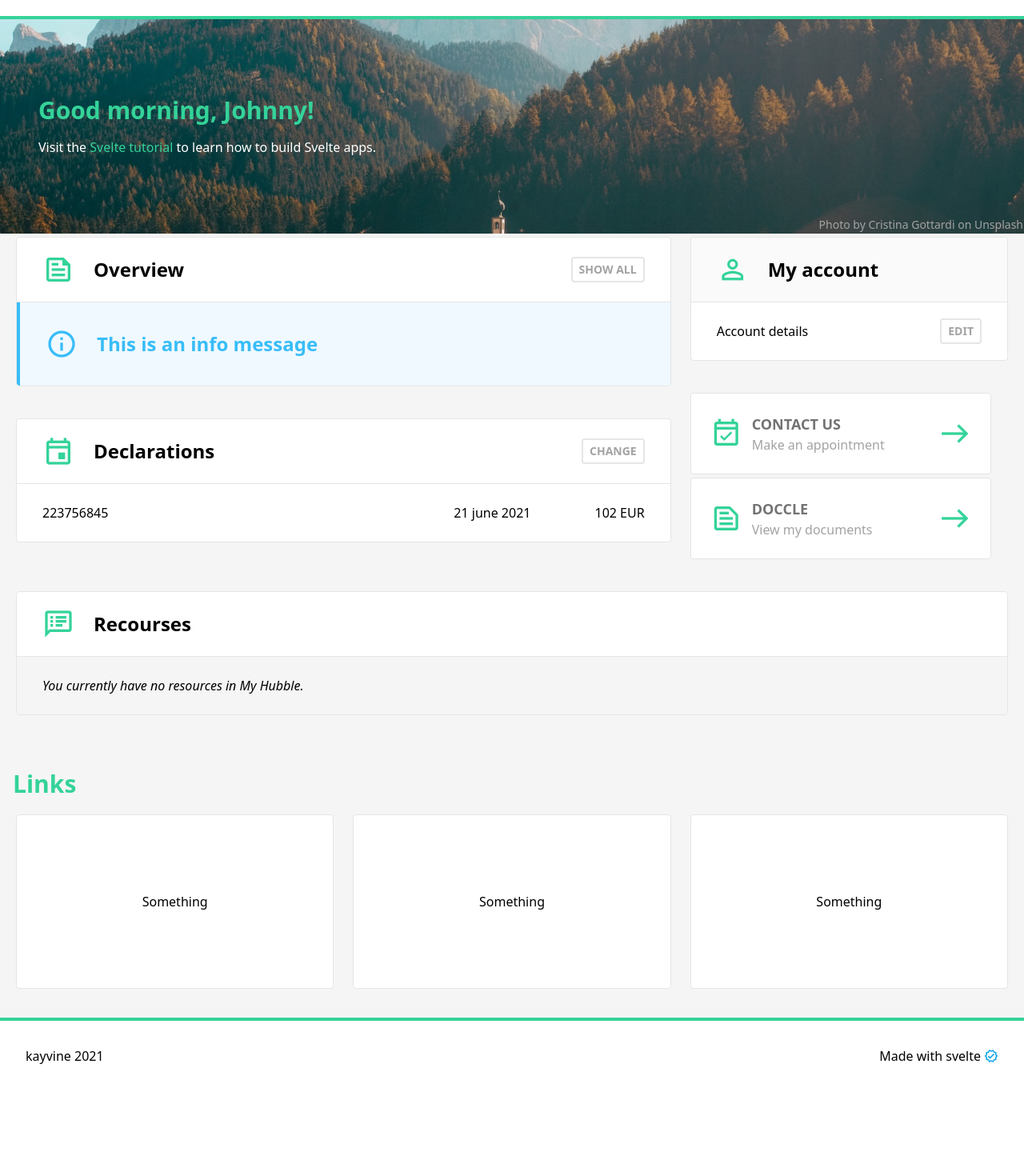
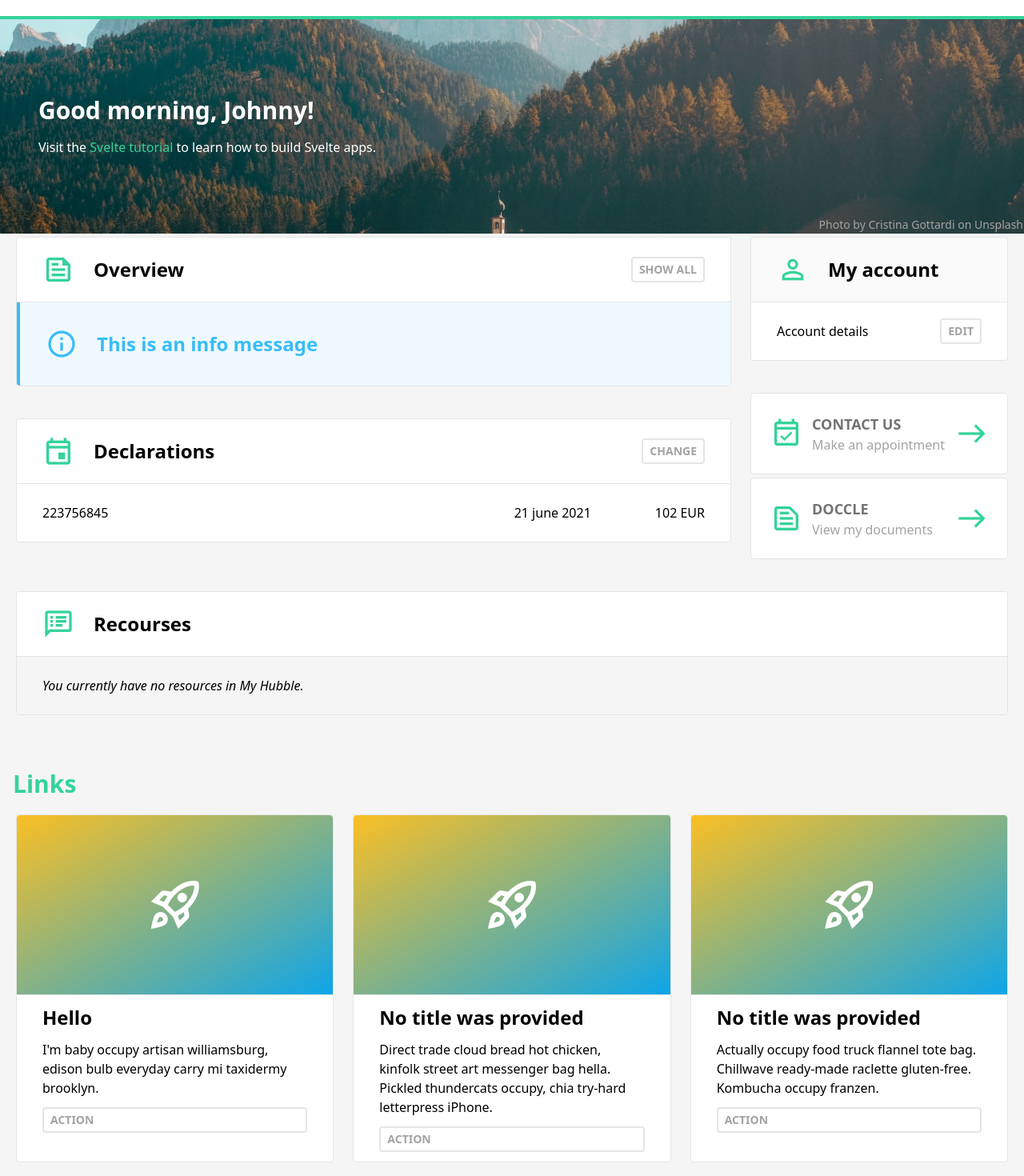
Before and after one commit to kayvine/my-hubble-svelte-app, a Svelte app: page / in a window 1280 px wide. Shown: the part 60-1530 px from the top of the page at 80% size. Before the commit the page ends 1424 px from the top, so only its background shows below. Built offline with nearby package versions, Linux system fonts and the light colour scheme.

Commit message:
feat: add info card draft

```diff
--- a/src/App.svelte
+++ b/src/App.svelte
@@ -37,9 +37,11 @@
   <Router {routes}/>
 </main>
 
-<footer class="container flex justify-between border-t-4 border-green-400 p-8">
-  <span>kayvine 2021</span>
-  <div class="flex items-center">Made with svelte<span class="material-icons-outlined md-18 text-blue-500 ml-1">verified</span></div>
+<footer class="border-t-4 border-green-400">
+  <div class="container flex justify-between p-8">
+    <span>kayvine 2021</span>
+    <div class="flex items-center">Made with svelte<span class="material-icons-outlined md-18 text-blue-500 ml-1">verified</span></div>
+  </div>
 </footer>
 
 <style global lang="postcss">
@@ -49,7 +51,7 @@
 
   @layer base {
     h1, .h1 {
-      @apply text-3xl font-bold text-green-400 mb-4
+      @apply text-3xl font-bold mb-4
     }
 
     h2, .h2 {
@@ -78,6 +80,11 @@
     .material-icons.md-40,
     .material-icons-outlined.md-40 {
       font-size: 40px;
+    }
+
+    .material-icons.md-72,
+    .material-icons-outlined.md-72 {
+      font-size: 72px;
     }
   }
 
--- /dev/null
+++ b/src/components/InfoCard.svelte
@@ -0,0 +1,18 @@
+<script></script>
+
+<div class="card bg-white">
+  <div class="flex items-center bg-gradient-to-br from-yellow-400 to-blue-500 px-8 py-3 border-b border-gray-200">
+    <span class="material-icons-outlined md-72 text-white my-16 mx-auto">rocket_launch</span>
+  </div>
+  <div class="flex flex-col px-8 py-3">
+    <div class="text-2xl font-bold">
+      <slot name="title">No title was provided</slot>
+    </div>
+    <span class="my-3 mr-auto">
+      <slot>
+        this fallback content will be rendered when no content is provided, like in the first example
+      </slot>
+    </span>
+    <a href="/profile" type="button" class="btn btn-outline">Action</a>
+  </div>
+</div>
--- a/src/routes/Home.svelte
+++ b/src/routes/Home.svelte
@@ -2,6 +2,7 @@
   import {link} from 'svelte-spa-router';
   import {user} from '../stores';
   import ActionButton from '../components/ActionButton.svelte';
+  import InfoCard from '../components/InfoCard.svelte';
 
   const hours = new Date().getHours() + 1;
   const greeting = hours > 13 ? hours > 18 ? 'Good evening' : 'Good afternoon' : 'Good morning';
@@ -9,8 +10,9 @@
 
 <div class="some-img-here relative">
   <div class="container px-12 py-24">
-    <div class="h1">{greeting}, {$user.firstName}!</div>
-    <p class="text-white">Visit the <a href="https://svelte.dev/tutorial">Svelte tutorial</a> to learn how to build Svelte apps.</p>
+    <div class="h1 text-white">{greeting}, {$user.firstName}!</div>
+    <p class="text-white">Visit the <a href="https://svelte.dev/tutorial">Svelte tutorial</a> to learn how to build
+      Svelte apps.</p>
   </div>
   <span class="absolute right-px bottom-px text-sm text-gray-400">
     Photo by <a
@@ -20,13 +22,13 @@
 </div>
 
 <div class="container">
-  <div class="grid md:grid-cols-3 md:gap-4">
+  <div class="grid grid-cols-1 lg:grid-cols-[1fr,330px] gap-4">
 
-    <div class="md:col-span-2">
+    <div class="this_is_the_main_column">
       <div class="pb-8">
         <div class="card bg-white">
-          <div class="flex items-center px-8 py-3 border-b border-gray-200">
-            <span class="material-icons-outlined md-40 text-green-400 my-2 mr-6">feed</span>
+          <div class="flex items-center px-6 md:px-8 py-3 border-b border-gray-200">
+            <span class="material-icons-outlined md-40 text-green-400 my-2 mr-4 md:mr-6">feed</span>
             <div class="text-2xl font-bold mr-auto">Overview</div>
             <button type="button" class="btn btn-outline">Show all</button>
           </div>
@@ -38,12 +40,12 @@
       </div>
       <div class="pb-8">
         <div class="card bg-white">
-          <div class="flex items-center px-8 py-3 border-b border-gray-200">
-            <span class="material-icons-outlined md-40 text-green-400 my-2 mr-6">event</span>
+          <div class="flex items-center px-6 md:px-8 py-3 border-b border-gray-200">
+            <span class="material-icons-outlined md-40 text-green-400 my-2 mr-4 md:mr-6">event</span>
             <div class="text-2xl font-bold mr-auto">Declarations</div>
             <button on:click={() => alert('TODO')} type="button" class="btn btn-outline">Change</button>
           </div>
-          <div class="flex items-center px-8 py-3">
+          <div class="flex items-center px-6 md:px-8 py-3">
             <span class="my-3 mr-auto">223756845</span>
             <span class="mr-20">21 june 2021</span>
             <span class="">102 EUR</span>
@@ -52,14 +54,14 @@
       </div>
     </div>
 
-    <div class="">
+    <div class="this_is_the_sidebar">
       <div class="pb-8">
         <div class="card">
-          <div class="flex items-center bg-gray-50 px-8 py-3 border-b border-gray-200">
-            <span class="material-icons-outlined md-40 text-green-400 my-2 mr-6">person_outline</span>
+          <div class="flex items-center bg-gray-50 px-6 md:px-8 py-3 border-b border-gray-200">
+            <span class="material-icons-outlined md-40 text-green-400 my-2 mr-4 md:mr-6">person_outline</span>
             <div class="text-2xl font-bold">My account</div>
           </div>
-          <div class="flex items-center bg-white px-8 py-3">
+          <div class="flex items-center bg-white px-6 md:px-8 py-3">
             <span class="my-3 mr-auto">Account details</span>
             <a href="/profile" use:link type="button" class="btn btn-outline">Edit</a>
           </div>
@@ -74,11 +76,11 @@
 
   <div class="pb-8">
     <div class="card bg-white">
-      <div class="flex items-center px-8 py-3 border-b border-gray-200">
-        <span class="material-icons-outlined md-40 text-green-400 my-2 mr-6">speaker_notes</span>
+      <div class="flex items-center px-6 md:px-8 py-3 border-b border-gray-200">
+        <span class="material-icons-outlined md-40 text-green-400 my-2 mr-4 md:mr-6">speaker_notes</span>
         <div class="text-2xl font-bold mr-auto">Recourses</div>
       </div>
-      <div class="flex items-center bg-gray-100 px-8 py-3">
+      <div class="flex items-center bg-gray-100 px-6 md:px-8 py-3">
         <span class="italic my-3">You currently have no resources in My Hubble.</span>
       </div>
     </div>
@@ -88,6 +90,25 @@
 <div class="container py-8">
   <h2>Links</h2>
   <div class="grid md:grid-cols-3 md:gap-4 mt-4">
+    <InfoCard>
+      <span slot="title">Hello</span>
+      <span>
+        I'm baby occupy artisan williamsburg,
+        edison bulb everyday carry mi taxidermy brooklyn.
+      </span>
+    </InfoCard>
+    <InfoCard>
+      <span>
+        Direct trade cloud bread hot chicken, kinfolk street art messenger bag hella.
+        Pickled thundercats occupy, chia try-hard letterpress iPhone.
+      </span>
+    </InfoCard>
+    <InfoCard>
+      <span>
+        Actually occupy food truck flannel tote bag.
+        Chillwave ready-made raclette gluten-free. Kombucha occupy franzen.
+      </span>
+    </InfoCard>
     <div class="card bg-white py-24 text-center">Something</div>
     <div class="card bg-white py-24 text-center">Something</div>
     <div class="card bg-white py-24 text-center">Something</div>
--- a/src/routes/Profile.svelte
+++ b/src/routes/Profile.svelte
@@ -161,12 +161,12 @@
   </div>
 
   <!-- HEALTHCARE DATA 93.10.16-201.81 -->
-  <div class="w-full sm:w-1/4 pr-4 pb-4">
+  <div class="w-full md:w-1/4 pr-4 pb-4">
     <div class="text-3xl font-semibold text-green-400">Customer data</div>
     <hr class="w-16 border-t-2 border-green-400 my-2">
     <p class="text-gray-600">Some text here</p>
   </div>
-  <div class="w-full md:w-3/4">
+  <div class="w-full md:w-3/4 pb-6">
     <div class="card bg-white">
       <Option
           icon=""
@@ -181,12 +181,12 @@
   </div>
 
   <!-- ADDRESS - TELEPHONE - EMAIL -->
-  <div class="w-full sm:w-1/4 pr-4 pb-4">
+  <div class="w-full md:w-1/4 pr-4 pb-4">
     <div class="text-3xl font-semibold text-green-400">Contact details</div>
     <hr class="w-16 border-t-2 border-green-400 my-2">
     <p class="text-gray-600">We can contact you with this information.</p>
   </div>
-  <div class="w-full md:w-3/4">
+  <div class="w-full md:w-3/4 pb-6">
     <div class="card bg-white">
       <Option
           icon="home"
@@ -222,12 +222,12 @@
   </div>
 
   <!-- OPT-INS -->
-  <div class="w-full sm:w-1/4 pr-4 pb-4">
+  <div class="w-full md:w-1/4 pr-4 pb-4">
     <div class="text-3xl font-semibold text-green-400">Data usage</div>
     <hr class="w-16 border-t-2 border-green-400 my-2">
     <p class="text-gray-600">Let us know which information we can send you.</p>
   </div>
-  <div class="w-full md:w-3/4">
+  <div class="w-full md:w-3/4 pb-6">
     <div class="card bg-white">
       <div class="flex items-start relative min-h-[6rem] px-8 py-3 border-b border-gray-200">
         <span class="text-gray-400 material-icons-outlined md-40 my-2 mr-6">drafts</span>
@@ -242,7 +242,7 @@
   </div>
 
   <!-- REMOVE ACCOUNT -->
-  <div class="w-full sm:w-1/4 pr-4 pb-4">
+  <div class="w-full md:w-1/4 pr-4 pb-4">
     <div class="text-3xl font-semibold text-red-400">Remove account</div>
     <hr class="w-16 border-t-2 border-red-400 my-2">
     <p class="text-gray-600">Only remove your account if you don't want to make use of My HUBBLE in the future.</p>
--- a/tailwind.config.js
+++ b/tailwind.config.js
@@ -6,7 +6,6 @@ module.exports = {
   content: [
     './src/**/*.{js,svelte}',
   ],
-  darkMode: false, // or 'media' or 'class'
   theme: {
     colors: {
       // Build your palette here
```
